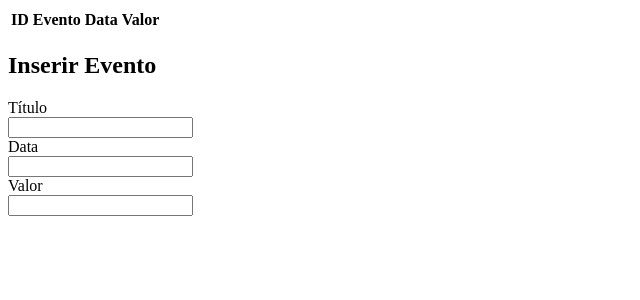
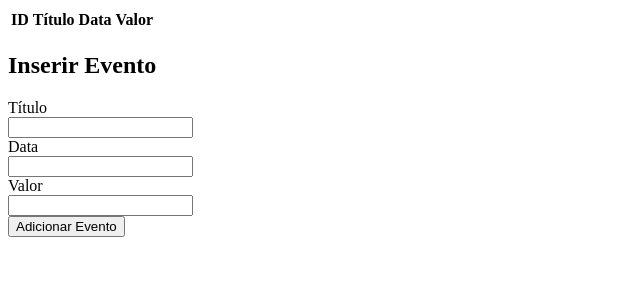
Before and after one commit to fgiongo/grota, a PHP site: page /includes/html-eventos.php in a window 1280 px wide. Shown: the top 300 px of the page, without its empty margins (0-640 px from the left). Run offline with PHP 8.4, Linux system fonts and the light colour scheme; lists and menus that the app fills with data are empty.

Commit message:
lista de eventossimples

```diff
--- a/includes/html-eventos.php
+++ b/includes/html-eventos.php
@@ -1,8 +1,8 @@
 <div id="div-tabela-de-eventos">
     <table id="tabela-de-eventos">
-        <tr>
+        <tr id="tabela-headers">
             <th>ID</th>
-            <th>Evento</th>
+            <th>Título</th>
             <th>Data</th>
             <th>Valor</th>
         </tr>
@@ -10,7 +10,7 @@
 </div>
 <div>
     <h2>Inserir Evento</h2>
-    <form>
+    <form method="POST">
         <div><label for="titulo-novo-evento">Título</label><div>
         <input type="text" name="titulo-novo-evento" id="titulo-novo-evento">
 
@@ -19,5 +19,7 @@
 
         <div><label for="valor-novo-evento">Valor</label><div>
         <input type="text" name="valor-novo-evento" id="valor-novo-evento">
+
+        <div><input type="submit" name="adicionar-evento" id="adicionar-evento" value="Adicionar Evento"></div>
     </form>
 </div>
--- a/index.php
+++ b/index.php
@@ -5,5 +5,6 @@
     </head>
     <body>
         <?php include "includes/html-eventos.php"; ?>
+        <?php include "scripts/js-adicionador-de-eventos.php"; ?>
     </body>
 </html>
```
